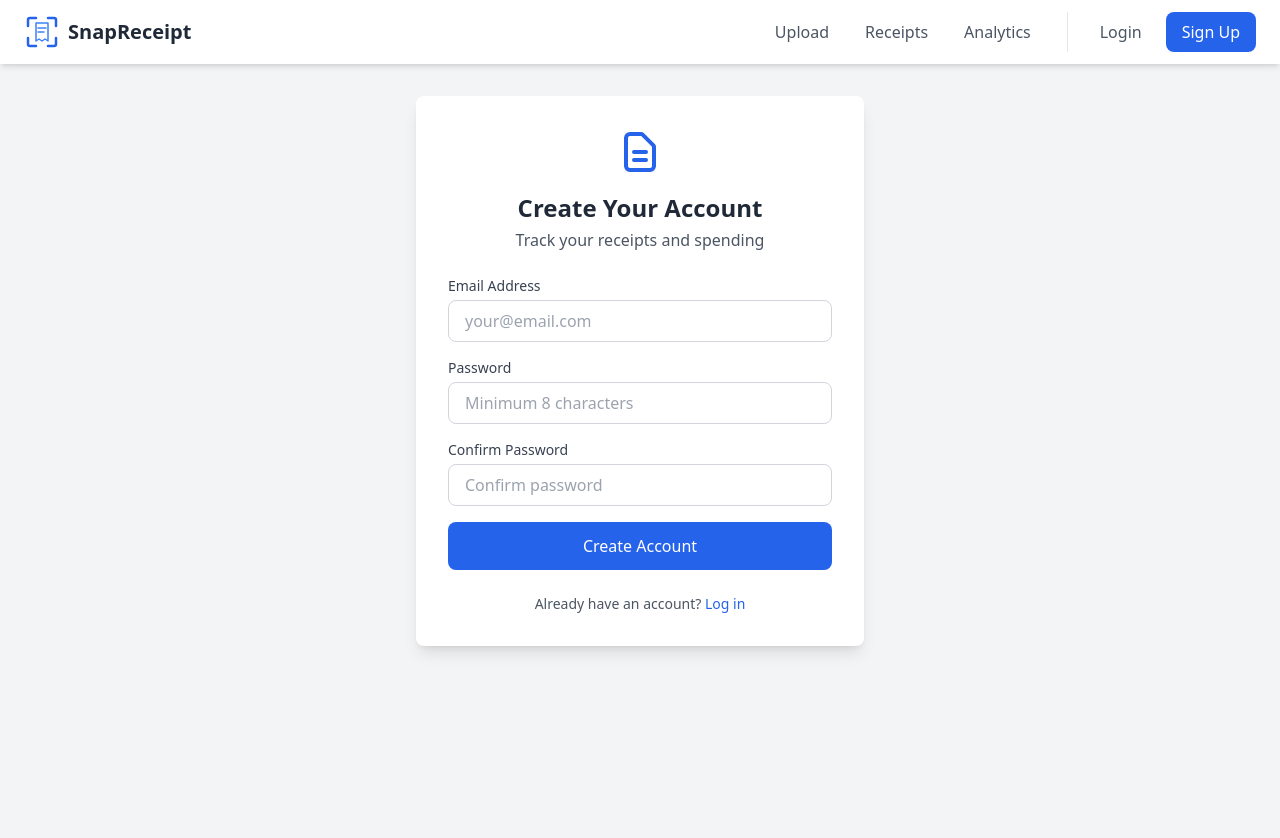
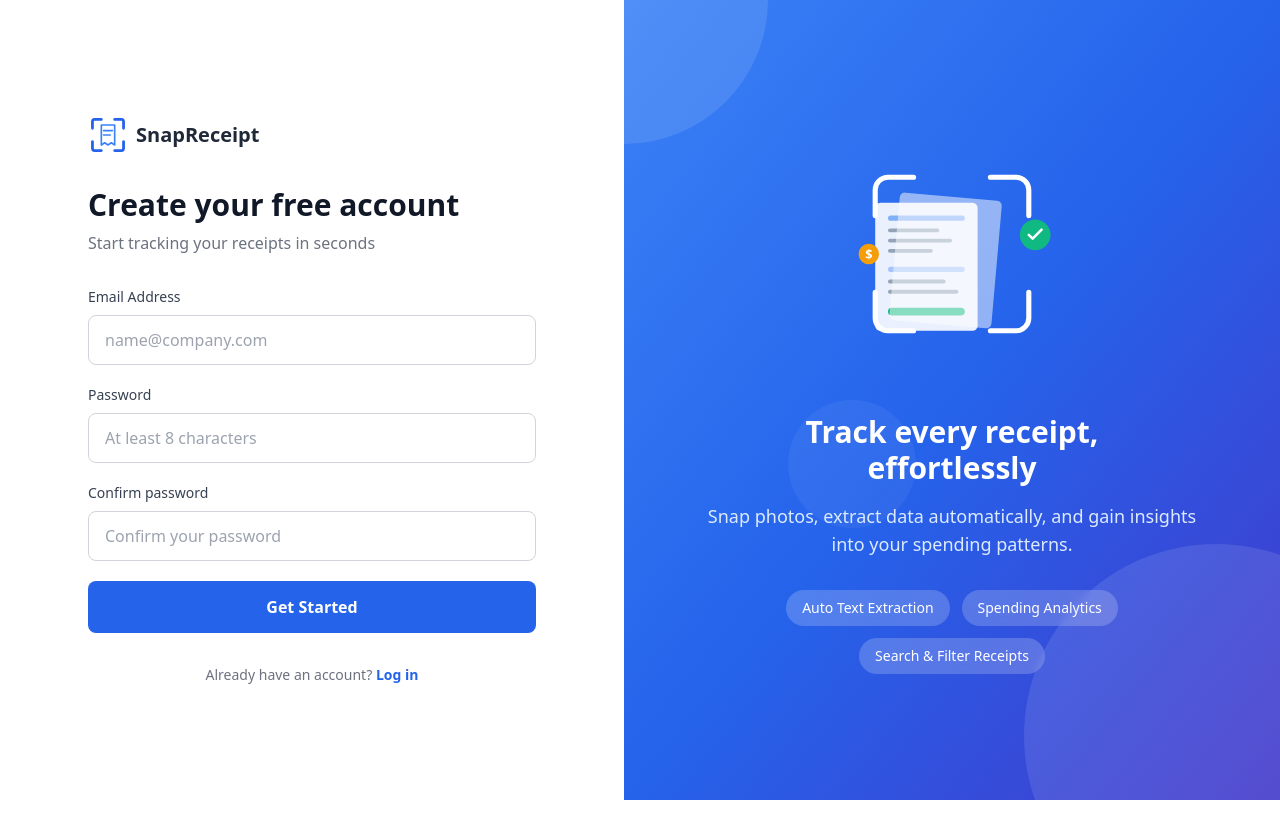
Before and after one commit to ehammes/snapreceipt, a React (Create React App) app in the folder client/: page /register in a window 1280 px wide. Shown: the top 838 px of the page. After the commit the page ends 800 px from the top, so only its background shows below. Built offline with nearby package versions, Linux system fonts and the light colour scheme.

Commit message:
Enhanced the signup page and removed Header nav on this page

```diff
--- a/client/src/App.tsx
+++ b/client/src/App.tsx
@@ -1,5 +1,5 @@
 import React from 'react';
-import { BrowserRouter as Router, Routes, Route } from 'react-router-dom';
+import { BrowserRouter as Router, Routes, Route, useLocation } from 'react-router-dom';
 import Navigation from './components/Navigation';
 import ReceiptUpload from './components/ReceiptUpload';
 import ReceiptGallery from './components/ReceiptGallery';
@@ -143,11 +143,15 @@ const Home = () => (
   </div>
 );
 
-function App() {
+// Layout wrapper to conditionally show navigation
+const AppLayout = () => {
+  const location = useLocation();
+  const hideNavRoutes = ['/register'];
+  const showNav = !hideNavRoutes.includes(location.pathname);
+
   return (
-    <Router>
     <div className="min-h-screen bg-gray-50">
-        <Navigation />
+      {showNav && <Navigation />}
       <Routes>
         <Route path="/" element={<Home />} />
         <Route path="/login" element={<Login />} />
@@ -158,6 +162,13 @@ function App() {
         <Route path="/receipts/:id" element={<ReceiptDetail />} />
       </Routes>
     </div>
+  );
+};
+
+function App() {
+  return (
+    <Router>
+      <AppLayout />
     </Router>
   );
 }
--- a/client/src/components/Register.tsx
+++ b/client/src/components/Register.tsx
@@ -70,46 +70,63 @@ const Register: React.FC = () => {
   };
 
   return (
-    <div className="min-h-screen bg-gray-100 py-8 px-4">
-      <div className="max-w-md mx-auto">
-        {/* Registration Card */}
-        <div className="bg-white rounded-lg shadow-lg p-8">
-          {/* Logo/Brand */}
-          <div className="text-center mb-6">
+    <div className="flex min-h-screen">
+      {/* Left Side - Form */}
+      <div className="flex items-center justify-center flex-1 p-8 bg-white">
+        <div className="w-full max-w-md">
+          {/* Logo */}
+          <Link to="/" className="inline-flex items-center gap-2 mb-8">
+            <div className="relative w-10 h-10">
               <svg
-              className="w-12 h-12 mx-auto text-blue-600"
+                className="absolute inset-0 w-10 h-10 text-blue-600"
                 fill="none"
                 stroke="currentColor"
-              viewBox="0 0 24 24"
+                viewBox="0 0 36 36"
+              >
+                <path strokeLinecap="round" strokeWidth={2.5} d="M4 12V6a2 2 0 012-2h6" />
+                <path strokeLinecap="round" strokeWidth={2.5} d="M24 4h6a2 2 0 012 2v6" />
+                <path strokeLinecap="round" strokeWidth={2.5} d="M4 24v6a2 2 0 002 2h6" />
+                <path strokeLinecap="round" strokeWidth={2.5} d="M32 24v6a2 2 0 01-2 2h-6" />
+              </svg>
+              <svg
+                className="absolute inset-0 w-10 h-10 text-blue-500"
+                fill="none"
+                stroke="currentColor"
+                viewBox="0 0 36 36"
               >
                 <path
                   strokeLinecap="round"
                   strokeLinejoin="round"
-                strokeWidth={2}
-                d="M9 12h6m-6 4h6m2 5H7a2 2 0 01-2-2V5a2 2 0 012-2h5.586a1 1 0 01.707.293l5.414 5.414a1 1 0 01.293.707V19a2 2 0 01-2 2z"
+                  strokeWidth={1.5}
+                  d="M12 9h12v18l-3-2-3 2-3-2-3 2V9z"
                 />
+                <path strokeLinecap="round" strokeWidth={1.5} d="M14 14h8M14 18h6" />
               </svg>
-            <h1 className="text-2xl font-bold text-gray-800 mt-4">
-              Create Your Account
+            </div>
+            <span className="text-xl font-bold text-gray-800">SnapReceipt</span>
+          </Link>
+
+          {/* Heading */}
+          <h1 className="mb-2 text-3xl font-bold text-gray-900">
+            Create your free account
           </h1>
-            <p className="text-gray-600 mt-1">
-              Track your receipts and spending
+          <p className="mb-8 text-gray-500">
+            Start tracking your receipts in seconds
           </p>
-          </div>
 
           {/* Error Message */}
           {error && (
-            <div className="mb-4 p-3 bg-red-50 border border-red-200 rounded-lg text-red-700 text-sm">
+            <div className="p-4 mb-6 text-sm text-red-700 border-l-4 border-red-500 rounded-r-lg bg-red-50">
               {error}
             </div>
           )}
 
-          <form onSubmit={handleSubmit} className="space-y-4">
+          <form onSubmit={handleSubmit} className="space-y-5">
             {/* Email Field */}
             <div>
               <label
                 htmlFor="email"
-                className="block text-sm font-medium text-gray-700 mb-1"
+                className="block mb-2 text-sm font-medium text-gray-700"
               >
                 Email Address
               </label>
@@ -117,11 +134,11 @@ const Register: React.FC = () => {
                 id="email"
                 type="email"
                 required
-                placeholder="your@email.com"
+                placeholder="name@company.com"
                 autoComplete="email"
                 value={email}
                 onChange={(e) => setEmail(e.target.value)}
-                className="w-full px-4 py-2 border border-gray-300 rounded-lg focus:ring-2 focus:ring-blue-500 focus:border-blue-500 transition-colors"
+                className="w-full px-4 py-3 text-gray-900 placeholder-gray-400 transition-colors border border-gray-300 rounded-lg focus:ring-2 focus:ring-blue-500 focus:border-blue-500"
               />
             </div>
 
@@ -129,7 +146,7 @@ const Register: React.FC = () => {
             <div>
               <label
                 htmlFor="password"
-                className="block text-sm font-medium text-gray-700 mb-1"
+                className="block mb-2 text-sm font-medium text-gray-700"
               >
                 Password
               </label>
@@ -138,14 +155,17 @@ const Register: React.FC = () => {
                 type="password"
                 required
                 minLength={8}
-                placeholder="Minimum 8 characters"
+                placeholder="At least 8 characters"
                 autoComplete="new-password"
                 value={password}
                 onChange={(e) => setPassword(e.target.value)}
-                className="w-full px-4 py-2 border border-gray-300 rounded-lg focus:ring-2 focus:ring-blue-500 focus:border-blue-500 transition-colors"
+                className="w-full px-4 py-3 text-gray-900 placeholder-gray-400 transition-colors border border-gray-300 rounded-lg focus:ring-2 focus:ring-blue-500 focus:border-blue-500"
               />
               {password.length > 0 && password.length < 8 && (
-                <p className="text-red-600 text-sm mt-1">
+                <p className="flex items-center gap-1 mt-2 text-sm text-red-600">
+                  <svg className="w-4 h-4" fill="currentColor" viewBox="0 0 20 20">
+                    <path fillRule="evenodd" d="M18 10a8 8 0 11-16 0 8 8 0 0116 0zm-7 4a1 1 0 11-2 0 1 1 0 012 0zm-1-9a1 1 0 00-1 1v4a1 1 0 102 0V6a1 1 0 00-1-1z" clipRule="evenodd" />
+                  </svg>
                   Password must be at least 8 characters
                 </p>
               )}
@@ -155,22 +175,27 @@ const Register: React.FC = () => {
             <div>
               <label
                 htmlFor="confirmPassword"
-                className="block text-sm font-medium text-gray-700 mb-1"
+                className="block mb-2 text-sm font-medium text-gray-700"
               >
-                Confirm Password
+                Confirm password
               </label>
               <input
                 id="confirmPassword"
                 type="password"
                 required
-                placeholder="Confirm password"
+                placeholder="Confirm your password"
                 autoComplete="new-password"
                 value={confirmPassword}
                 onChange={(e) => setConfirmPassword(e.target.value)}
-                className="w-full px-4 py-2 border border-gray-300 rounded-lg focus:ring-2 focus:ring-blue-500 focus:border-blue-500 transition-colors"
+                className="w-full px-4 py-3 text-gray-900 placeholder-gray-400 transition-colors border border-gray-300 rounded-lg focus:ring-2 focus:ring-blue-500 focus:border-blue-500"
               />
               {confirmPassword.length > 0 && password !== confirmPassword && (
-                <p className="text-red-600 text-sm mt-1">Passwords do not match</p>
+                <p className="flex items-center gap-1 mt-2 text-sm text-red-600">
+                  <svg className="w-4 h-4" fill="currentColor" viewBox="0 0 20 20">
+                    <path fillRule="evenodd" d="M18 10a8 8 0 11-16 0 8 8 0 0116 0zm-7 4a1 1 0 11-2 0 1 1 0 012 0zm-1-9a1 1 0 00-1 1v4a1 1 0 102 0V6a1 1 0 00-1-1z" clipRule="evenodd" />
+                  </svg>
+                  Passwords do not match
+                </p>
               )}
             </div>
 
@@ -178,10 +203,10 @@ const Register: React.FC = () => {
             <button
               type="submit"
               disabled={loading}
-              className={`w-full py-3 rounded-lg font-medium text-white transition-colors ${
+              className={`w-full py-3.5 rounded-lg font-semibold text-white transition-all ${
                 loading
                   ? 'bg-blue-400 cursor-not-allowed'
-                  : 'bg-blue-600 hover:bg-blue-700'
+                  : 'bg-blue-600 hover:bg-blue-700 hover:shadow-lg'
               }`}
             >
               {loading ? (
@@ -205,23 +230,86 @@ const Register: React.FC = () => {
                       d="M4 12a8 8 0 018-8V0C5.373 0 0 5.373 0 12h4zm2 5.291A7.962 7.962 0 014 12H0c0 3.042 1.135 5.824 3 7.938l3-2.647z"
                     />
                   </svg>
-                  Creating Account...
+                  Creating account...
                 </span>
               ) : (
-                'Create Account'
+                'Get Started'
               )}
             </button>
           </form>
 
           {/* Footer Links */}
-          <div className="mt-6 text-center text-sm text-gray-600">
+          <p className="mt-8 text-sm text-center text-gray-500">
             Already have an account?{' '}
             <Link
               to="/login"
-              className="text-blue-600 hover:underline font-medium"
+              className="font-semibold text-blue-600 hover:text-blue-700"
             >
               Log in
             </Link>
+          </p>
+        </div>
+      </div>
+
+      {/* Right Side - Illustration */}
+      <div className="relative items-center justify-center flex-1 hidden p-12 overflow-hidden lg:flex bg-gradient-to-br from-blue-500 via-blue-600 to-indigo-700">
+        {/* Background decorations */}
+        <div className="absolute top-0 left-0 -translate-x-1/2 -translate-y-1/2 rounded-full w-72 h-72 bg-white/10" />
+        <div className="absolute bottom-0 right-0 rounded-full w-96 h-96 bg-white/10 translate-x-1/3 translate-y-1/3" />
+        <div className="absolute w-32 h-32 rounded-full top-1/2 left-1/4 bg-white/5" />
+
+        {/* Content */}
+        <div className="relative z-10 max-w-lg text-center text-white">
+          {/* Illustration */}
+          <div className="mb-8">
+            <svg className="w-64 h-64 mx-auto" viewBox="0 0 200 200" fill="none">
+              {/* Receipt stack illustration */}
+              <rect x="40" y="60" width="80" height="100" rx="4" fill="white" fillOpacity="0.9" />
+              <rect x="50" y="70" width="60" height="4" rx="2" fill="#3B82F6" fillOpacity="0.6" />
+              <rect x="50" y="80" width="40" height="3" rx="1.5" fill="#94A3B8" />
+              <rect x="50" y="88" width="50" height="3" rx="1.5" fill="#94A3B8" />
+              <rect x="50" y="96" width="35" height="3" rx="1.5" fill="#94A3B8" />
+              <rect x="50" y="110" width="60" height="4" rx="2" fill="#3B82F6" fillOpacity="0.4" />
+              <rect x="50" y="120" width="45" height="3" rx="1.5" fill="#94A3B8" />
+              <rect x="50" y="128" width="55" height="3" rx="1.5" fill="#94A3B8" />
+              <rect x="50" y="142" width="60" height="6" rx="3" fill="#10B981" />
+
+              {/* Second receipt (behind) */}
+              <rect x="55" y="55" width="80" height="100" rx="4" fill="white" fillOpacity="0.5" transform="rotate(5 95 105)" />
+
+              {/* Camera viewfinder */}
+              <path d="M130 40 L150 40 A10 10 0 0 1 160 50 L160 70" stroke="white" strokeWidth="4" strokeLinecap="round" fill="none" />
+              <path d="M160 130 L160 150 A10 10 0 0 1 150 160 L130 160" stroke="white" strokeWidth="4" strokeLinecap="round" fill="none" />
+              <path d="M70 160 L50 160 A10 10 0 0 1 40 150 L40 130" stroke="white" strokeWidth="4" strokeLinecap="round" fill="none" />
+              <path d="M40 70 L40 50 A10 10 0 0 1 50 40 L70 40" stroke="white" strokeWidth="4" strokeLinecap="round" fill="none" />
+
+              {/* Floating elements */}
+              <circle cx="165" cy="85" r="12" fill="#10B981" />
+              <path d="M160 85 L163 88 L170 81" stroke="white" strokeWidth="2" strokeLinecap="round" strokeLinejoin="round" />
+
+              <circle cx="35" cy="100" r="8" fill="#F59E0B" />
+              <text x="35" y="104" textAnchor="middle" fill="white" fontSize="10" fontWeight="bold">$</text>
+            </svg>
+          </div>
+
+          <h2 className="mb-4 text-3xl font-bold">
+            Track every receipt,<br />effortlessly
+          </h2>
+          <p className="text-lg text-blue-100">
+            Snap photos, extract data automatically, and gain insights into your spending patterns.
+          </p>
+
+          {/* Feature pills */}
+          <div className="flex flex-wrap justify-center gap-3 mt-8">
+            <span className="px-4 py-2 text-sm font-medium rounded-full bg-white/20 backdrop-blur-sm">
+              Auto Text Extraction
+            </span>
+            <span className="px-4 py-2 text-sm font-medium rounded-full bg-white/20 backdrop-blur-sm">
+              Spending Analytics
+            </span>
+            <span className="px-4 py-2 text-sm font-medium rounded-full bg-white/20 backdrop-blur-sm">
+              Search & Filter Receipts
+            </span>
           </div>
         </div>
       </div>
```
Also changed, not shown: client/src/components/Login.tsx (+11 -12 lines). Lines whose indentation alone changed are shown as unchanged.
